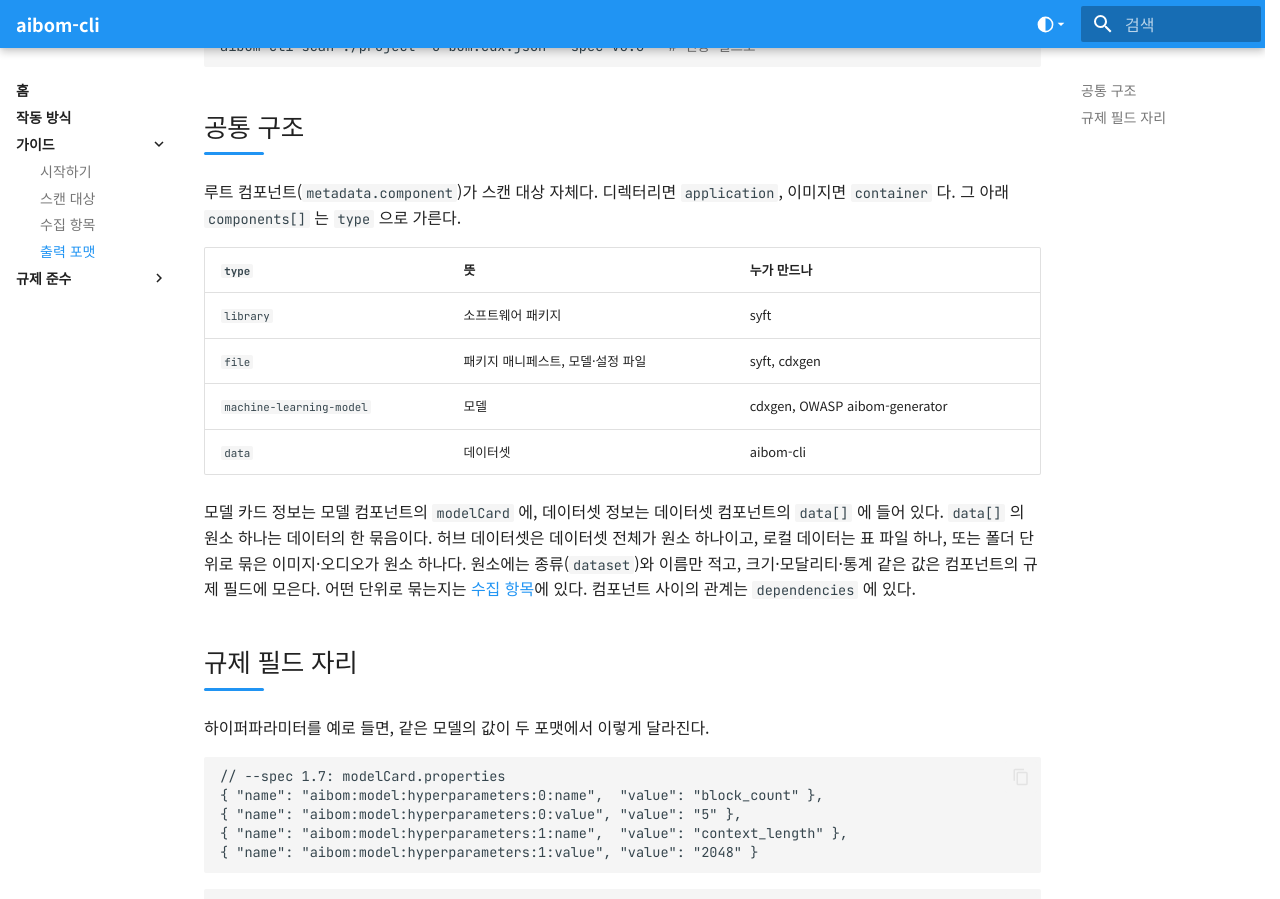
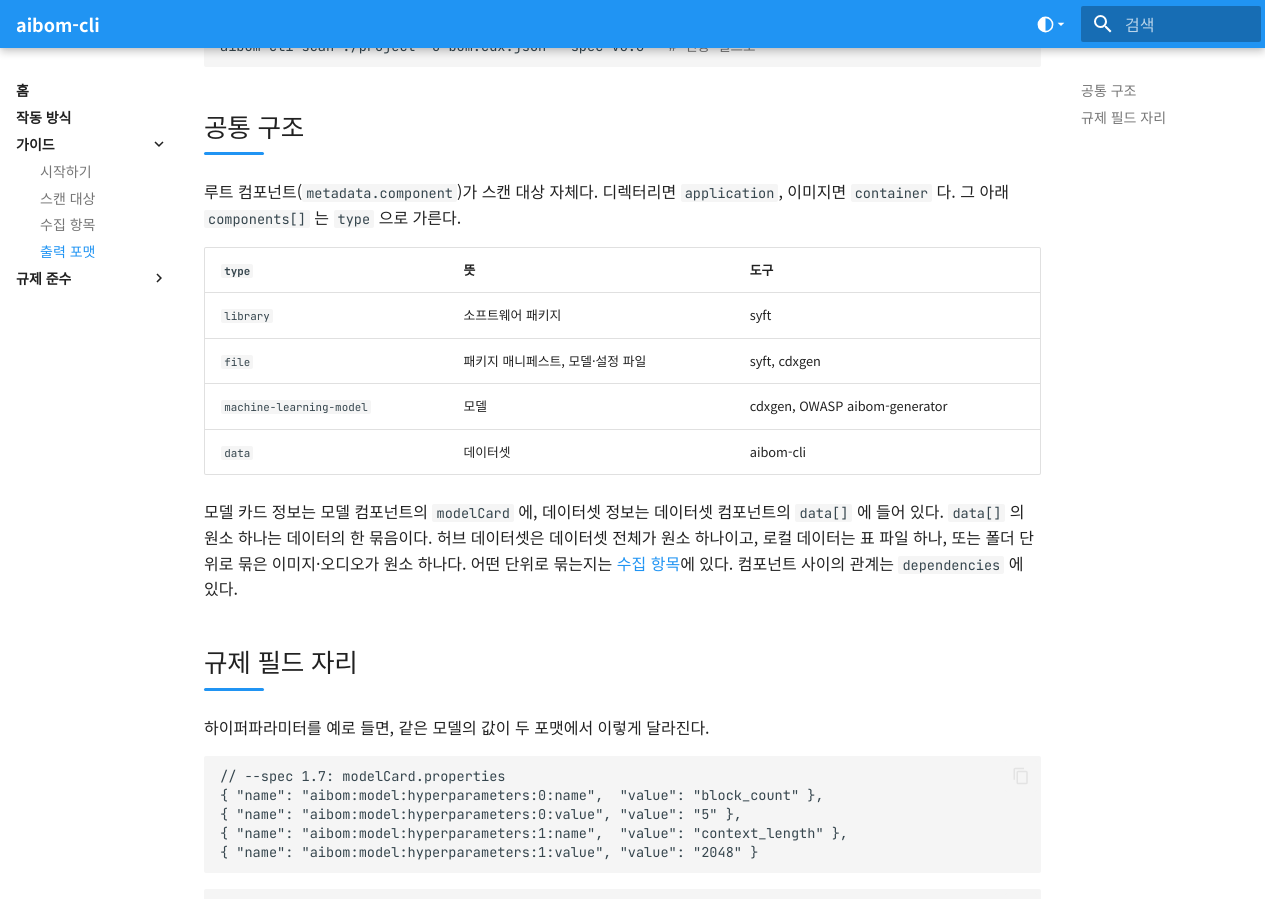
Before and after one commit to ai-devtestsecops-os/sure-aibom, an MkDocs documentation site: the page built from docs/guides/output-format.md, in a window 1280 px wide and 900 px high, scrolled down 478 px. Built offline with MkDocs 1.6.1 and Material for MkDocs 9.7.7, drawn with Linux system fonts in a browser that asks for light colours.

Commit message:
docs: drop the properties-only sentence about data entries and name the component table's tool column

```diff
--- a/docs/guides/output-format.md
+++ b/docs/guides/output-format.md
@@ -18,7 +18,7 @@ aibom-cli scan ./project -o bom.cdx.json --spec v0.6   # 전용 필드로
 루트 컴포넌트(`metadata.component`)가 스캔 대상 자체다. 디렉터리면 `application`, 이미지면 `container` 다.
 그 아래 `components[]` 는 `type` 으로 가른다.
 
-| `type` | 뜻 | 누가 만드나 |
+| `type` | 뜻 | 도구 |
 |---|---|---|
 | `library` | 소프트웨어 패키지 | syft |
 | `file` | 패키지 매니페스트, 모델·설정 파일 | syft, cdxgen |
@@ -27,8 +27,7 @@ aibom-cli scan ./project -o bom.cdx.json --spec v0.6   # 전용 필드로
 
 모델 카드 정보는 모델 컴포넌트의 `modelCard` 에, 데이터셋 정보는 데이터셋 컴포넌트의 `data[]` 에 들어 있다. `data[]` 의 원소 하나는
 데이터의 한 묶음이다. 허브 데이터셋은 데이터셋 전체가 원소 하나이고, 로컬 데이터는 표 파일 하나, 또는 폴더 단위로 묶은 이미지·오디오가
-원소 하나다. 원소에는 종류(`dataset`)와 이름만 적고, 크기·모달리티·통계 같은 값은 컴포넌트의 규제 필드에 모은다. 어떤 단위로 묶는지는
-[수집 항목](collected-items.md#d-bom)에 있다. 컴포넌트 사이의 관계는 `dependencies` 에 있다.
+원소 하나다. 어떤 단위로 묶는지는 [수집 항목](collected-items.md#d-bom)에 있다. 컴포넌트 사이의 관계는 `dependencies` 에 있다.
 
 ## 규제 필드 자리
 
```
